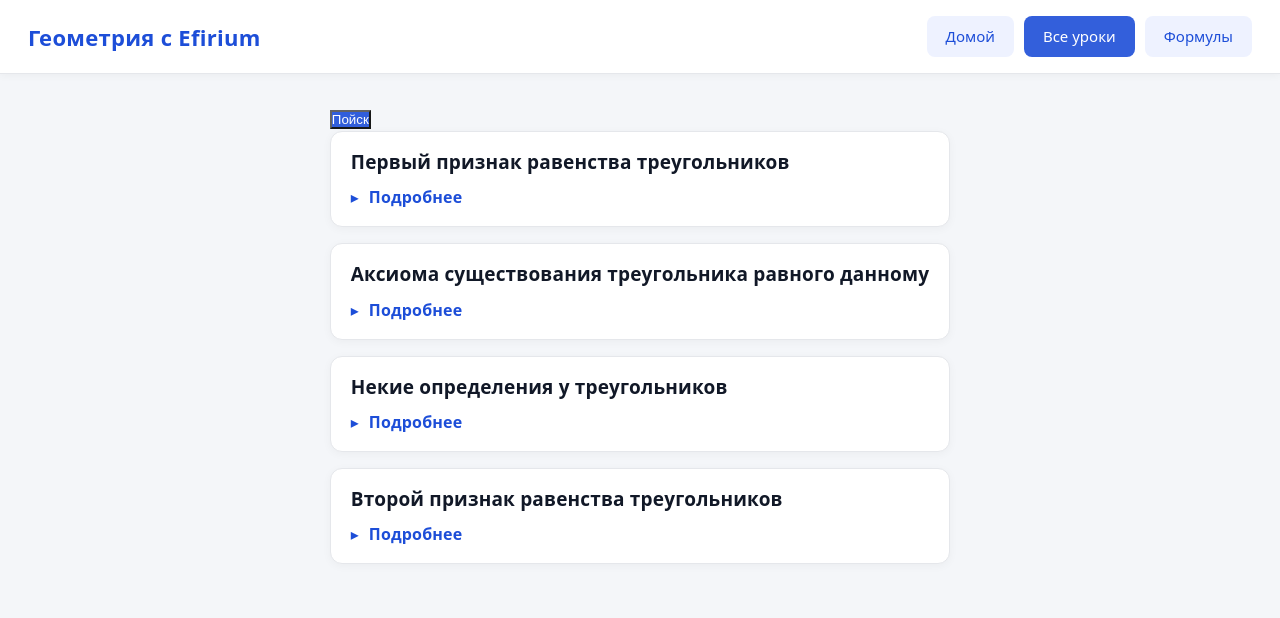
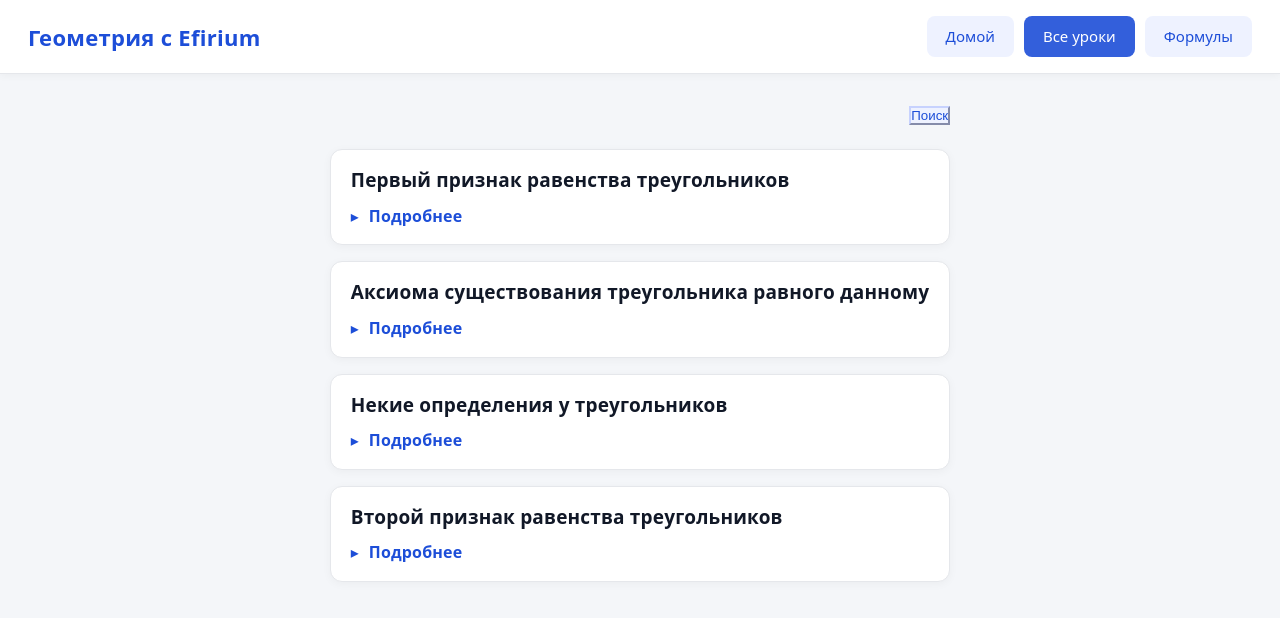
Before and after one commit to noyemkaren-ship-it/geo, a React (Vite) app: page / in a window 1280 px wide. Both pictures are taken after a click on the button "Все уроки". Shown: the top 618 px of the page. Built offline with nearby package versions, Linux system fonts and the light colour scheme.

Commit message:
update 4

```diff
--- a/src/App.css
+++ b/src/App.css
@@ -662,3 +662,29 @@ body {
     font-size: 22px;
   }
 }
+
+
+.lessons-container {
+  display: flex;
+  flex-direction: column;
+  gap: 24px;
+  width: 100%;
+}
+
+.search-toggle-wrap {
+  display: flex;
+  justify-content: flex-end; /* Кнопка справа (можешь поставить flex-start для левого края) */
+}
+
+.search-block {
+  background: #f8fafc;
+  border: 1px dashed #cbd5e1;
+  padding: 24px;
+  border-radius: 12px;
+  animation: fadeIn 0.3s ease; /* Плавное появление */
+}
+
+@keyframes fadeIn {
+  from { opacity: 0; transform: translateY(-10px); }
+  to { opacity: 1; transform: translateY(0); }
+}
--- a/src/components/lessons.jsx
+++ b/src/components/lessons.jsx
@@ -5,25 +5,29 @@ import Search from "./search"
 
 function Lessons() {
   const data = getData()
-  const [need, setNeed] = useState(false)
+  const [need, setNeed] = useState(false) // false = поиск скрыт, true = показан
 
-  return <>
-    <button onClick={() => {
-      if (need) {
-        setNeed(false)
-      } else {
-        setNeed(true)
-      }
-    }} className={
-      need ? "Click-button-home" : "Clicked-button-home"
-    }>Пойск</button>
-    {
-    need && <div className="body-content">
-      <h1 className="home-h1">Пойск урока</h1>
-      <Search/>
+  return (
+    <div className="lessons-container">
+      {/* Кнопка поиска */}
+      <div className="search-toggle-wrap">
+        <button
+          onClick={() => setNeed(!need)}
+          className={need ? "Clicked-button-home" : "Click-button-home"}
+        >
+          {need ? "Скрыть поиск" : "Поиск"}
+        </button>
       </div>
-    }
 
+      {/* Блок поиска (появляется при need === true) */}
+      {need && (
+        <div className="search-block">
+          <h2 className="home-h1">Поиск урока</h2>
+          <Search />
+        </div>
+      )}
+
+      {/* Список всех уроков */}
       <div className="alls">
         {data.map((l) => (
           <div className="one-line" key={l.id}>
@@ -35,7 +39,8 @@ function Lessons() {
           </div>
         ))}
       </div>
-  </>
+    </div>
+  )
 }
 
 export default Lessons
```
Lines whose indentation alone changed are shown as unchanged.
